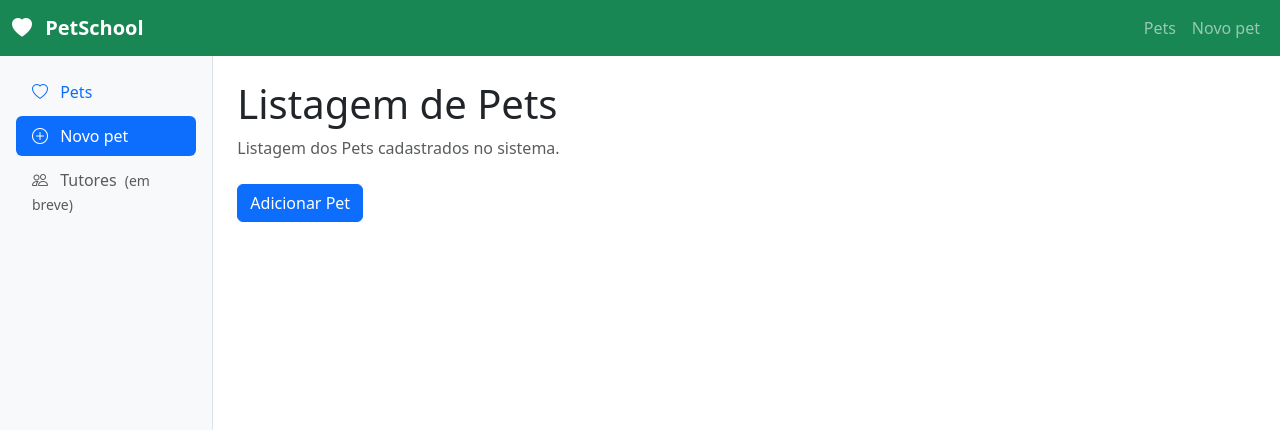
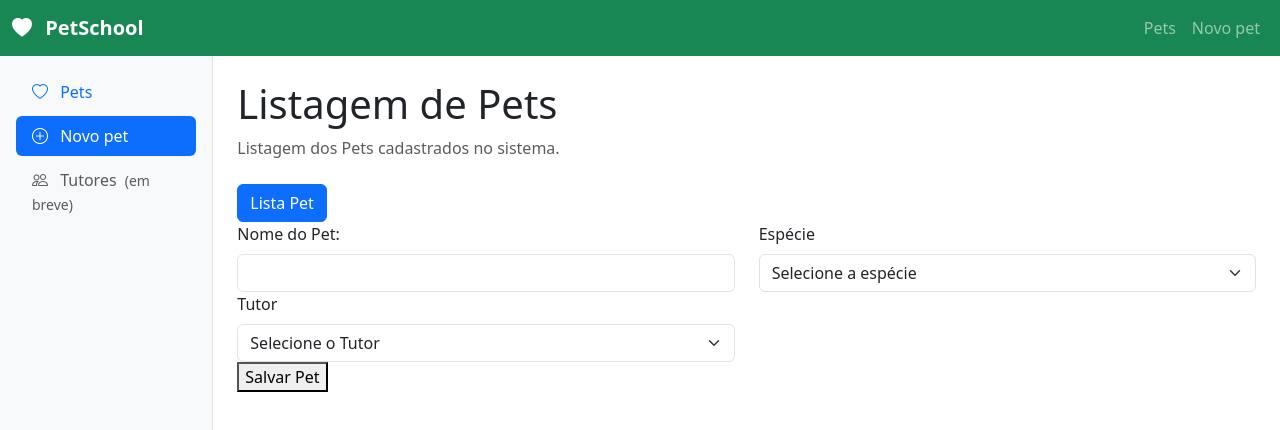
Before and after one commit to Frisk13108/hotel-transpetivania, a Vue app: page /pets/novo in a window 1280 px wide. Shown: the top 430 px of the page. Built offline with nearby package versions, Linux system fonts and the light colour scheme; data requests are answered from the project's data file.

Commit message:
feat: aula2

```diff
--- a/db.json
+++ b/db.json
@@ -1,10 +1,41 @@
 {
   "tutores": [
-    { "id": "1", "nome": "Ana", "telefone": "47999990000" },
-    { "id": "2", "nome": "Carlos", "telefone": "47988880000" }
+    {
+      "id": "1",
+      "nome": "Ana",
+      "telefone": "47999990000"
+    },
+    {
+      "id": "2",
+      "nome": "Carlos",
+      "telefone": "47988880000"
+    }
   ],
   "pets": [
-    { "id": "1", "nome": "Safira", "especie": "Cachorro", "tutorId": "1" },
-    { "id": "2", "nome": "Nino", "especie": "Gato", "tutorId": "1" }
-  ]
+    {
+      "id": "1",
+      "nome": "Safira",
+      "especie": "Cachorro",
+      "tutorId": "1"
+    },
+    {
+      "id": "2",
+      "nome": "Nino",
+      "especie": "Gato",
+      "tutorId": "1"
+    },
+    {
+      "nome": "saagsa",
+      "especie": "Gato",
+      "tutorId": "Carlos",
+      "id": "-pxl_AR63LM"
+    },
+    {
+      "nome": "afsafas",
+      "especie": "Cachorro",
+      "tutorId": "",
+      "id": "Dso3NimTR7E"
+    }
+  ],
+  "$schema": "./node_modules/json-server/schema.json"
 }
--- a/src/views/AddPetView.vue
+++ b/src/views/AddPetView.vue
@@ -1,25 +1,140 @@
 <script setup>
+    import { onMounted, ref } from 'vue';
+    import { RouterLink, useRouter } from 'vue-router';
 
+    const router = useRouter();
+    const API_URL = 'http://localhost:3000';
+
+    // lista vazia dos meus tutores
+    const tutores = ref([]);
+
+    // criar objeto para salvar um novo pet
+    // propriedades: nome, especie e tutorId
+
+    const novoPet = ref({
+        nome: '',
+        especie: '',
+        tutorId: ''
+    });
+
+    // buscar todos os tutores que estão salvo na aplicação
+    async function carregarTutores() {
+        const resposta = await fetch(`${API_URL}/tutores`);
+
+        // converter os dados da minha API que estão em JSON para JS
+        tutores.value = await resposta.json();
+        console.table(tutores.value)
+    }
+
+    // salvar o novo pet no sistema
+    async function salvarPet() {
+        await fetch(`${API_URL}/pets`, {
+            method: 'POST',
+            headers: {
+                'Content-Type': 'application/json',
+            },
+            body: JSON.stringify(novoPet.value)
+        })
+
+        // redirecionar para a tela de listagem de Pets
+        router.push('/pets');
+    }
+
+    onMounted(carregarTutores)
 </script>
 
 <template>
     <div>
 
 
-    <header class="mb-4">
+        <header class="mb-4">
+            <h1 class="text-2xl font-bold">Listagem de Pets</h1>
 
-        <h1 class="text-2xl font-bold">
-            Listagem de Pets
-        </h1>
+            <p class="text-body-secondary mb-0">Listagem dos Pets cadastrados no sistema.</p>
+        </header>
 
-        <p class="text-body-secondary mb-0">
-            Listagem dos Pets cadastrados no sistema.
+        <RouterLink
+        class="btn btn-primary"
+        :to="{ name: 'novo-pet' }">
+            Lista Pet
+        </RouterLink>
 
-        </p>
-    </header>
+        <form
+        class="row"
+        @submit.prevent="salvarPet"
+        >
+        <!-- nome do pet-->
+        <div class="col-md-6">
+            <label
+            for="nome"
+            class="form-label"
+            >
+                Nome do Pet:
+            </label>
+            <input
+            type="text"
+            class="form-control"
+            id="nome"
+            v-model="novoPet.nome"
+            required
+            />
+        </div>
 
-    <RouterLink class="btn btn-primary" :to="{ name: 'novo-pet' }">
-        Adicionar Pet
-    </RouterLink>
+        <!-- especie do pet -->
+        <div class="col-md-6">
+            <label
+            for="especie"
+            class="form-label"
+            >
+            Espécie
+        </label>
+        <select
+        name="especie"
+        id="especie"
+        class="form-select"
+        required
+        v-model="novoPet.especie"
+        >
+        <option
+        value=""
+        disabled
+        >
+            Selecione a espécie
+        </option>
+
+        <option value="Cachorro">Cachorro</option>
+        <option value="Gato">Gato</option>
+        <option value="Coelho">Coelho</option>
+        <option value="Tartaruga">Tartaruga</option>
+        </select>
+        </div>
+
+        <!-- nome do tutor -->
+        <div class="col-md-6">
+            <label
+            for="tutor"
+            class="form-label"
+            >
+            Tutor
+            </label>
+
+            <select
+            name="tutor"
+            id="tutor"
+            class="form-select"
+            v-model="novoPet.tutorId"
+            >
+                <option value="" disabled>Selecione o Tutor</option>
+                <option v-for="tutor in tutores" :key="tutor.id">{{ tutor.nome }}</option>
+            </select>
+
+        </div>
+
+        <div class="col-12 d-flex gap-2">
+            <button class="button btn-success" type="submit">
+                Salvar Pet
+            </button>
+        </div>
+        </form>
     </div>
 </template>
```
